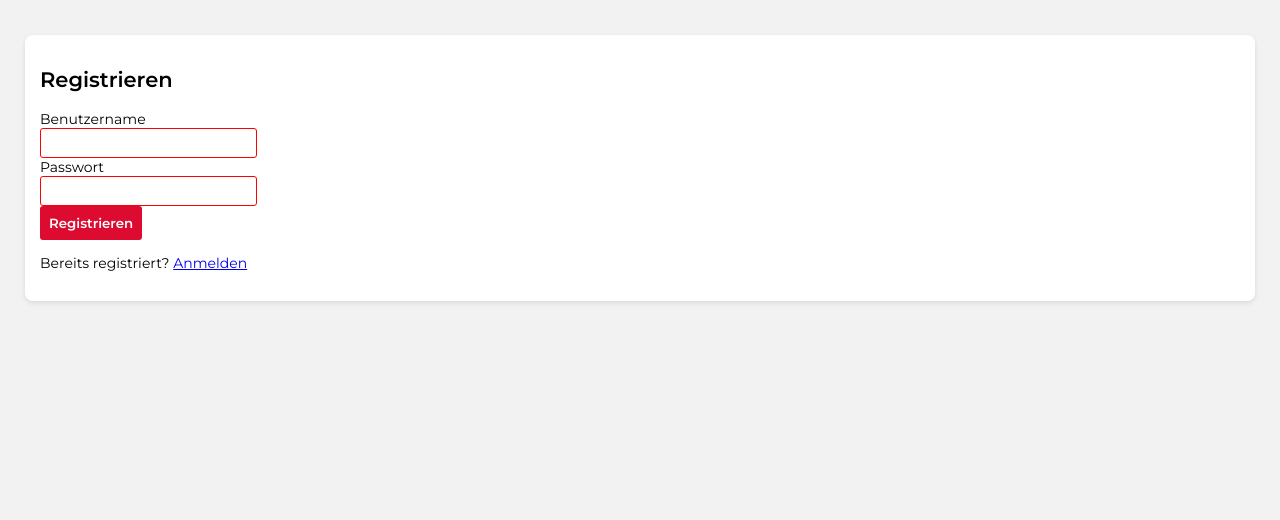
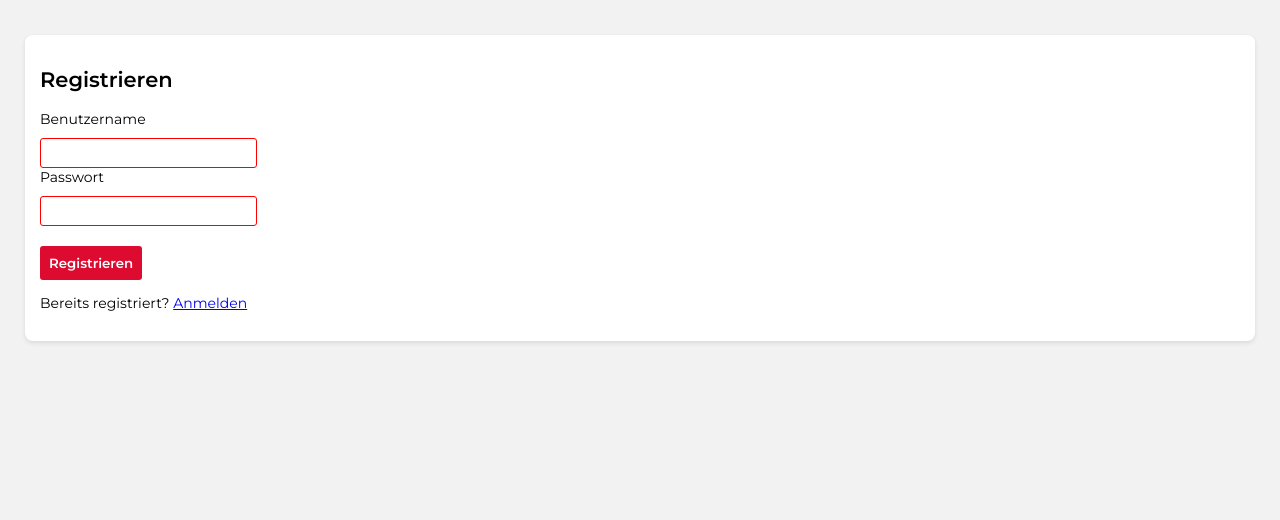
Before and after one commit to Duewiger/Goal-Project, a Flask app: page /auth/register in a window 1280 px wide. Shown: the part 38-558 px from the top of the page. Run offline with Flask 3, Linux system fonts and the light colour scheme.

Commit message:
Changes to get project showable asap

```diff
--- a/src/api/static/css/index.css
+++ b/src/api/static/css/index.css
@@ -49,8 +49,8 @@ nav a:hover {
     background-color: var(--bg_color);
     border: 1px solid var(--dark_row);
     border-radius: 5px;
-    margin-bottom: 10px;
-    padding: 15px;
+    margin-bottom: 20px;
+    padding: 25px;
     display: flex;
     justify-content: space-between;
     align-items: center;
@@ -58,7 +58,15 @@ nav a:hover {
 
 .goal-item .actions {
     display: flex;
-    gap: 10px;
+    gap: 20px;
+}
+
+.goal-header {
+    padding: 25px;
+}
+
+.goal-container {
+    padding: 25px;
 }
 
 .graph-container {
@@ -80,3 +88,12 @@ nav a:hover {
 .btn:hover {
     background-color: var(--accent_bg_color_hover);
 }
+
+
+.btn--spacing {
+    margin-top: 20px;
+}
+
+.spacing {
+    margin-top: 10px;
+}
--- a/src/api/templates/auth/login.html.j2
+++ b/src/api/templates/auth/login.html.j2
@@ -7,12 +7,12 @@
     <h2>Anmelden</h2>
     <form method="POST" action="{{ url_for('auth.login') }}">
         <label for="username">Benutzername</label>
-        <input type="text" name="username" required>
+        <input type="text" name="username" class="spacing" required>
 
         <label for="password">Passwort</label>
-        <input type="password" name="password" required>
+        <input type="password" name="password" class="spacing" required>
 
-        <button type="submit">Anmelden</button>
+        <button class="btn--spacing" type="submit">Anmelden</button>
     </form>
     <p>Noch keinen Account? <a href="{{ url_for('auth.register') }}">Registrieren</a></p>
 </div>
--- a/src/api/templates/auth/register.html.j2
+++ b/src/api/templates/auth/register.html.j2
@@ -7,12 +7,12 @@
     <h2>Registrieren</h2>
     <form method="POST" action="{{ url_for('auth.register') }}">
         <label for="username">Benutzername</label>
-        <input type="text" name="username" required>
+        <input type="text" name="username" class="spacing" required>
 
         <label for="password">Passwort</label>
-        <input type="password" name="password" required>
+        <input type="password" name="password" class="spacing" required>
 
-        <button type="submit">Registrieren</button>
+        <button type="submit" class="btn--spacing">Registrieren</button>
     </form>
     <p>Bereits registriert? <a href="{{ url_for('auth.login') }}">Anmelden</a></p>
 </div>
--- a/src/api/templates/goal/goal_index.html.j2
+++ b/src/api/templates/goal/goal_index.html.j2
@@ -3,8 +3,11 @@
 {% block title %}Ziele Übersicht{% endblock %}
 
 {% block content %}
+    <div class="goal-header">
         <h1>Ziele Übersicht</h1>
         <a href="{{ url_for('goal.create') }}" class="btn btn-primary">Neues Ziel anlegen</a>
+    </div>
+    <div class="goal-container">
         <table>
             <thead>
                 <tr>
@@ -34,6 +37,7 @@
                 {% endfor %}
             </tbody>
         </table>
+    </div>
     <div class="graph-container">
         <canvas id="goalChart"></canvas>
     </div>
```
Lines whose indentation alone changed are shown as unchanged.
